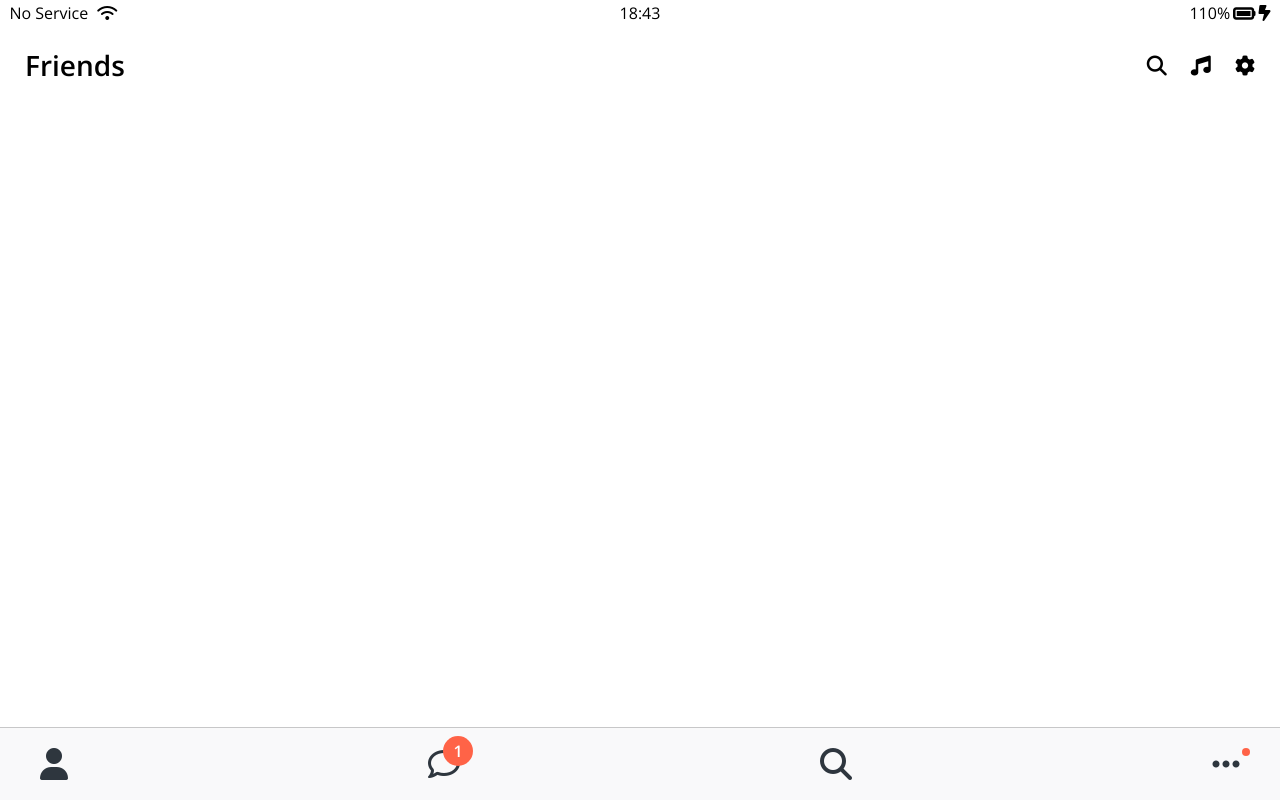
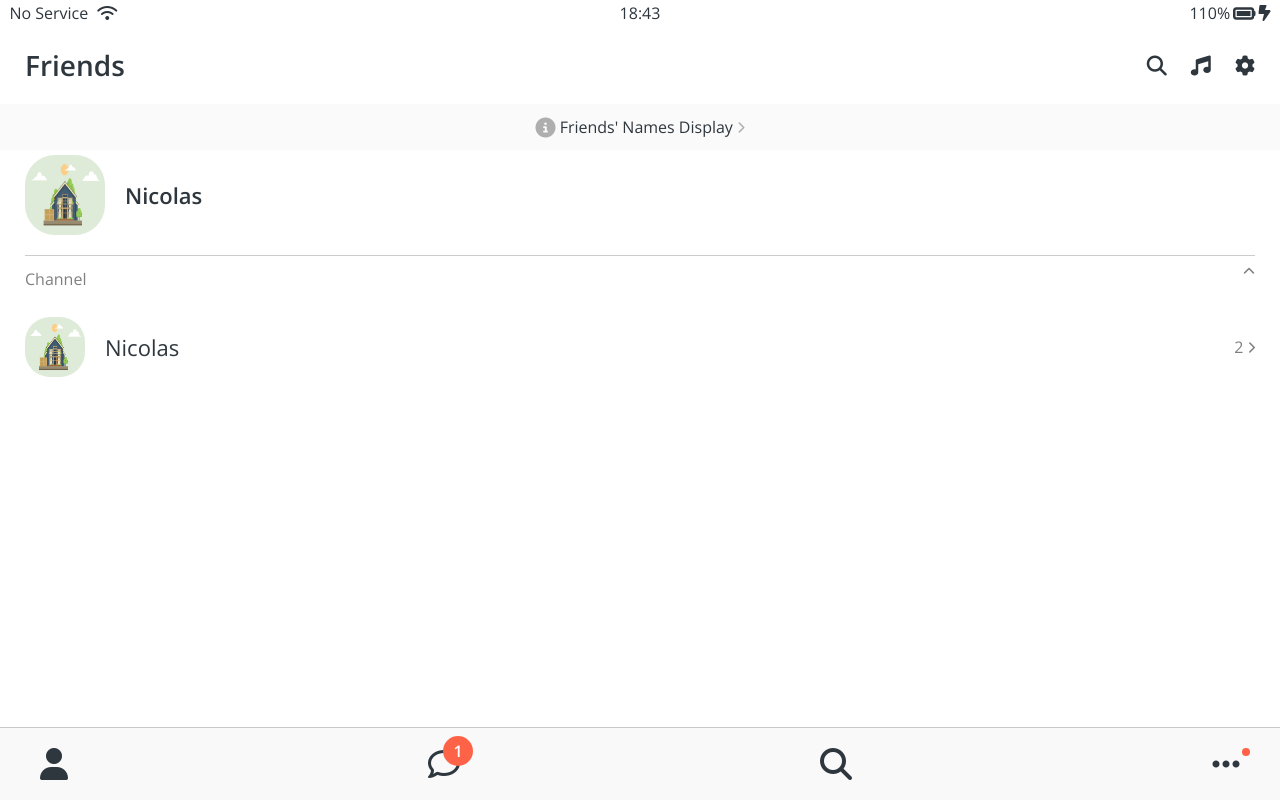
Before and after one commit to HamsterForest/kokoa_clone, a plain HTML site: page friends.html in a window 1280 px wide. Drawn offline with nearby package versions, Linux system fonts and the light colour scheme.

Commit message:
친구창마무리

```diff
--- a/css/components/screen-header.css
+++ b/css/components/screen-header.css
@@ -2,7 +2,7 @@
     display: flex;
     justify-content: space-between;
     align-items: center;
-    padding: 25px;
+    padding: var(--horizontal-space);
 }
 .screen-header__title{
     font-size: 28px;
--- /dev/null
+++ b/css/components/user-component.css
@@ -0,0 +1,39 @@
+.user-component{
+    justify-content: space-between;
+}
+.user-component,
+.user-component__column:first-child{
+    display: flex;
+    align-items: center;
+}
+.user-component__avatar{
+    width: 70px;
+    height: 70px;
+    border-radius: 30px;
+    margin-right: 20px;
+}
+.user-component__avatar--xl{
+    width: 80px;
+    height: 80px;
+
+}
+.user-component__title{
+    font-weight: 600;
+    font-size: 22px;
+}
+.user-component__subtitle{
+    color: rgba(0,0,0,0.5);
+    margin-top: 8px;
+    font-size: 17px;
+}
+.user-component__avatar--sm{
+    width: 60px;
+    height: 60px;
+    border-radius: 25px;
+}
+.user-component__title--not-bold{
+    font-weight: 400;
+}
+.user-component__column:last-child{
+    color: rgba(0,0,0,0.5);
+}
--- /dev/null
+++ b/css/screens/friends.css
@@ -0,0 +1,25 @@
+#friends-display-link{
+    display: block;
+    text-align: center;
+    background-color: #fafafa;
+    padding: 15px 0px;
+    margin-bottom: 5px;
+    font-size: 16px;
+}
+#friends-display-link i{
+    color: rgba(0,0,0,0.3);
+}
+.friends-screen{
+    padding: 0px var(--horizontal-space);
+}
+.friends-screen__channel{
+    margin-top: 20px;
+    border-top: 1px solid rgba(0,0,0,0.2);
+    padding-top: 15px;
+}
+.friends-screen__channel-header{
+    margin-bottom: 30px;
+    display: flex;
+    justify-content: space-between;
+    color: rgba(0,0,0,0.5);
+}
--- a/css/styles.css
+++ b/css/styles.css
@@ -6,9 +6,12 @@
 @import "components/status-bar.css";
 @import "components/nav-bar.css";
 @import "components/screen-header.css";
+@import "components/user-component.css";
 /*screens*/
 @import "screens/login.css";
+@import "screens/friends.css";
 
 body{
     font-family: 'Open Sans', sans-serif;
+    color: #2e363e;
 }
--- a/css/variables.css
+++ b/css/variables.css
@@ -1,3 +1,4 @@
 :root{
     --yellow:#fae100;
+    --horizontal-space: 25px;
 }
--- a/friends.html
+++ b/friends.html
@@ -22,6 +22,7 @@
             <i class="fa-solid fa-bolt-lightning"></i>
           </div>
     </div>
+
     <header class="screen-header">
         <h1 class="screen-header__title">Friends</h1>
         <div class="screen-header__icons">
@@ -30,6 +31,49 @@
             <span><i class="fa-solid fa-gear fa-lg"></i></span>
         </div>
     </header>
+
+    <a id="friends-display-link">
+        <i class="fa-solid fa-circle-info fa-lg"></i>
+        Friends' Names Display
+        <i class="fa-solid fa-chevron-right fa-xs"></i>
+    </a>
+
+    <main class="friends-screen">
+        <div class="user-component">
+            <div class="user-component__column">
+                <img src="img/house-4414916_640.png" class="user-component__avatar user-component__avatar--xl"/>
+                <div class="user-component__text">
+                    <h4 class="user-component__title">Nicolas</h4>
+                    <!--<h6 class="user-component__subtitle">this text whatever</h6>-->
+                </div>
+            </div>
+
+            <div class="user-component__column"></div>
+        </div>
+
+        <div class="friends-screen__channel">
+            <div class="friends-screen__channel-header">
+                <span>Channel</span>
+                <i class="fa-solid fa-chevron-up fa-xs"></i>
+            </div>
+            <div class="user-component">
+                <div class="user-component__column">
+                    <img src="img/house-4414916_640.png" class="user-component__avatar user-component__avatar--sm"/>
+                    <div class="user-component__text">
+                        <h4 class="user-component__title user-component__title--not-bold">Nicolas</h4>
+                        <!--<h6 class="user-component__subtitle">this text whatever</h6>-->
+                    </div>
+                </div>
+
+                <div class="user-component__column">
+                    <span>2</span>
+                    <i class="fa-solid fa-chevron-right fa-xs"></i>
+                </div>
+            </div>
+        </div>
+
+    </main>
+
     <nav class="nav">
         <ul class="nav__list">
             <li class="nav__btn"><a class="nav__link" href="friends.html"><i class="fa-solid fa-user fa-2x"></i></a></li>
```
